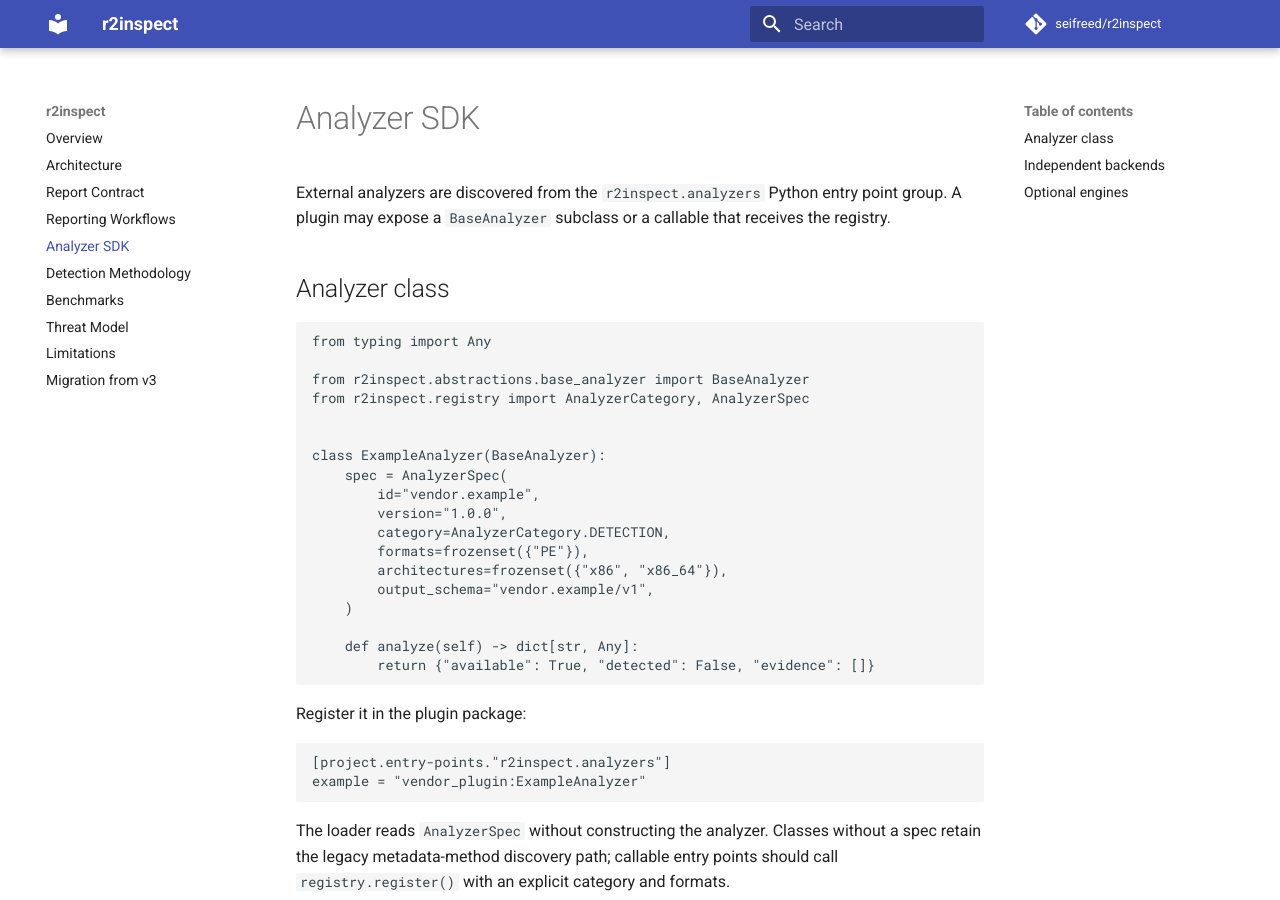
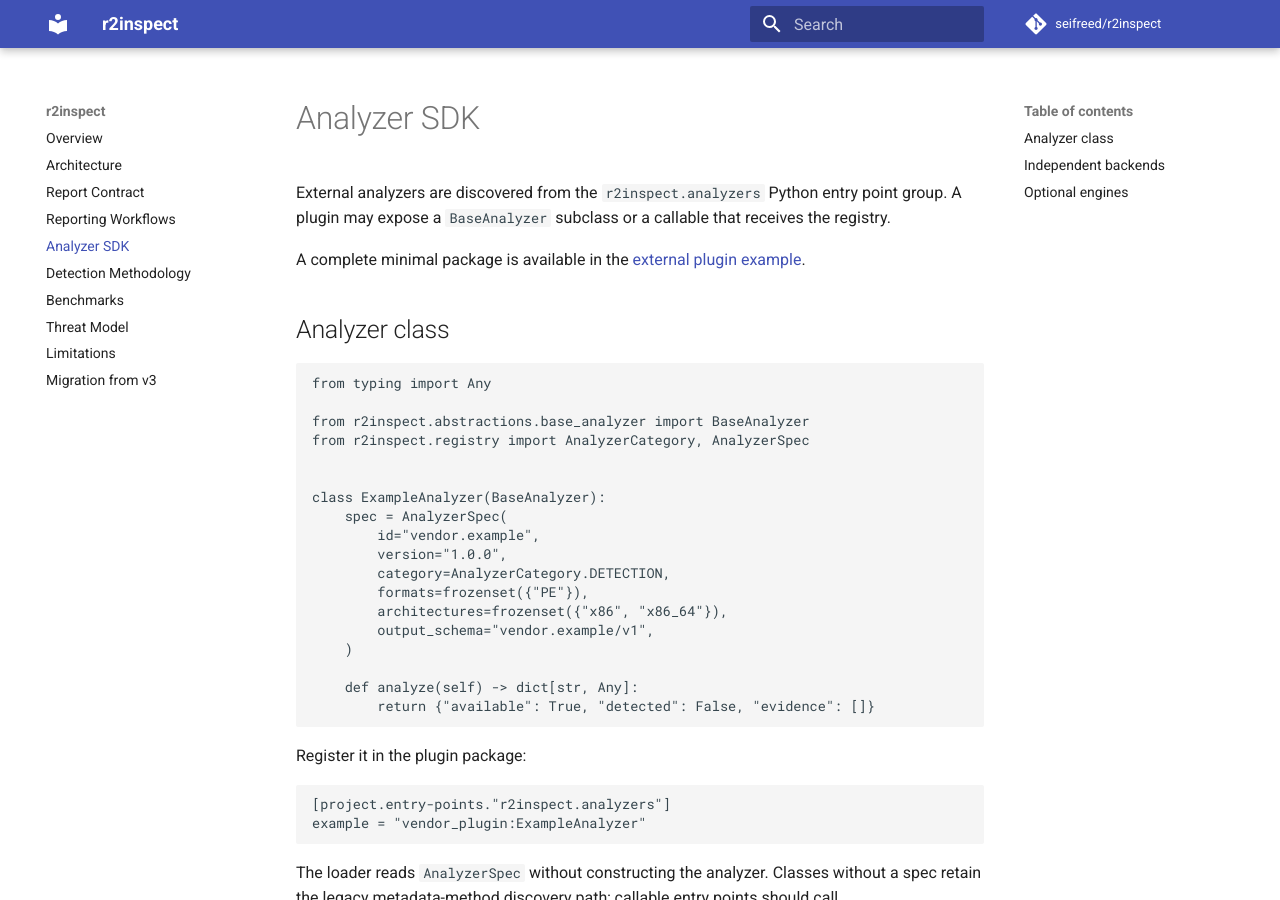
Before and after one commit to seifreed/r2inspect, an MkDocs documentation site: the page built from docs/analyzer-sdk.md, in a window 1280 px wide and 900 px high. Built offline with MkDocs 1.6.1 and Material for MkDocs 9.7.7, drawn with Linux system fonts in a browser that asks for light colours; comment, search, counter and statistics services are not loaded.

Commit message:
docs: link external plugin example

```diff
--- a/docs/analyzer-sdk.md
+++ b/docs/analyzer-sdk.md
@@ -3,6 +3,9 @@
 External analyzers are discovered from the `r2inspect.analyzers` Python entry
 point group. A plugin may expose a `BaseAnalyzer` subclass or a callable that
 receives the registry.
+
+A complete minimal package is available in the
+[external plugin example](https://github.com/seifreed/r2inspect-plugin-example).
 
 ## Analyzer class
 
```
